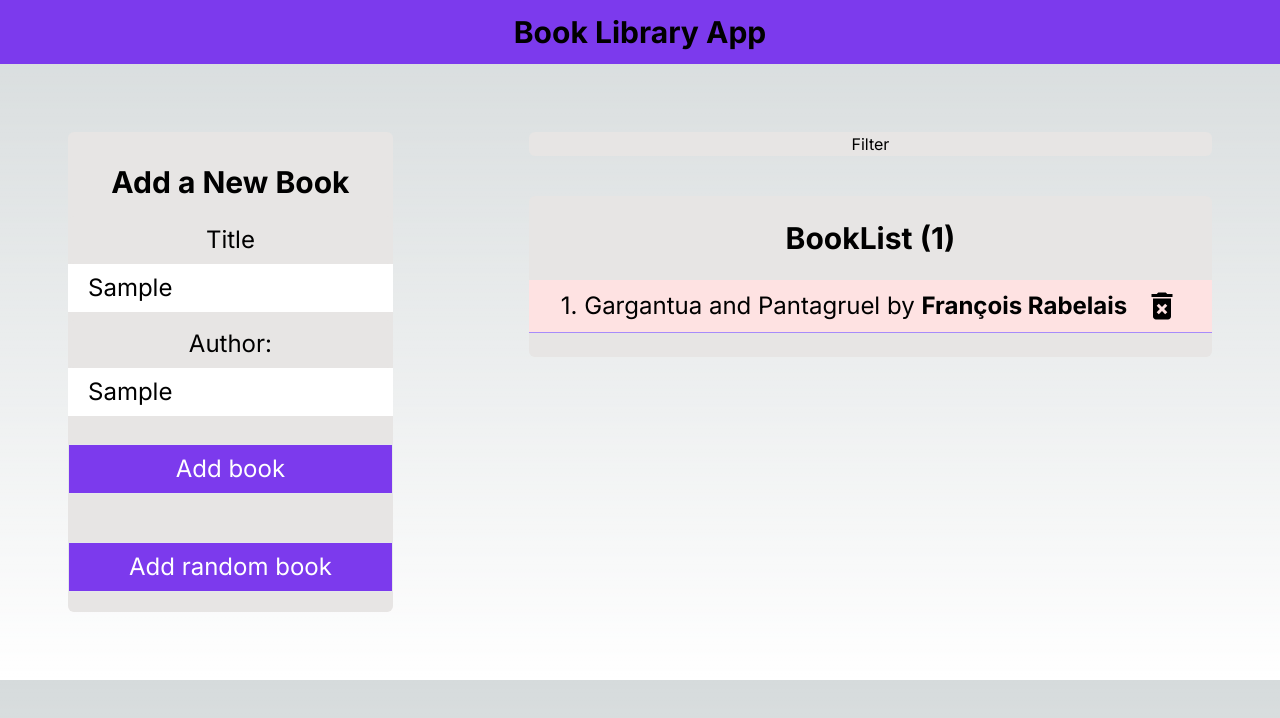
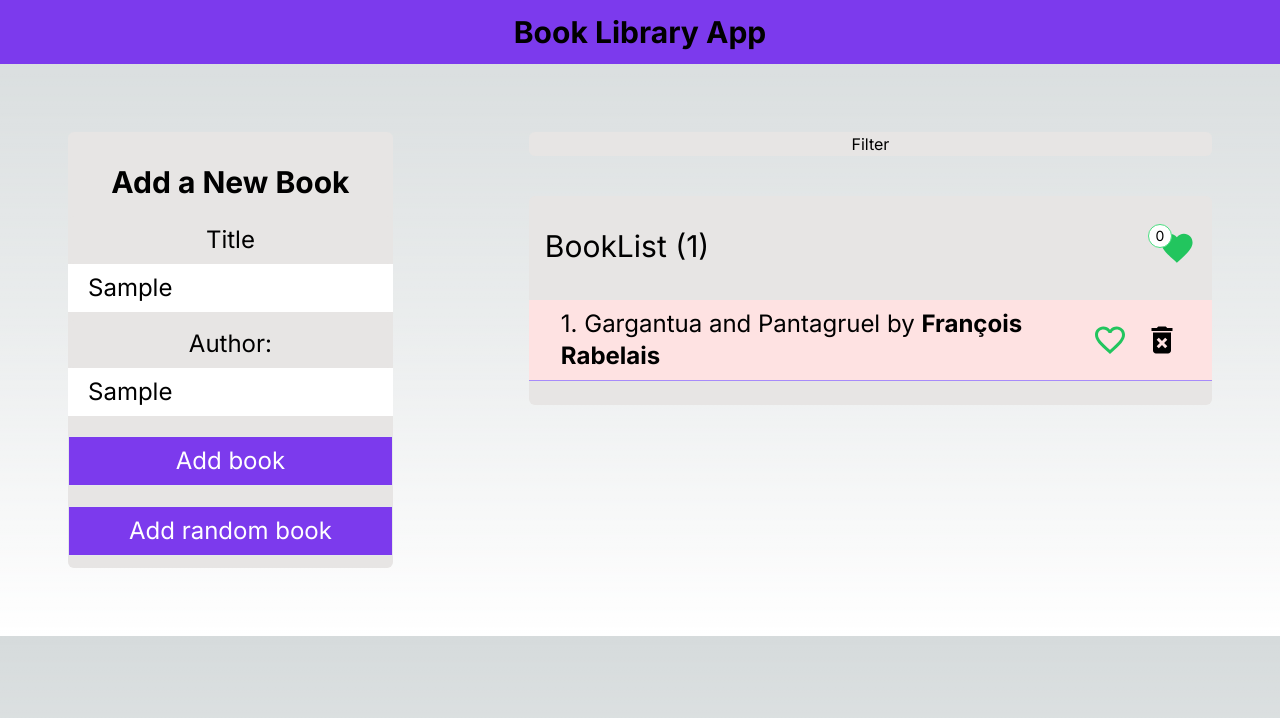
Before and after one commit to GezMin/book-service, a Next.js app in the folder frontend/: page / in a window 1280 px wide. Both pictures are taken after typing "Sample", "Sample" into the empty fields and a click on the button "Add random book". Shown: the top 718 px of the page. Built offline with nearby package versions, Linux system fonts and the light colour scheme.

Commit message:
toggle favorite book

```diff
--- a/frontend/src/app/components/BookForm/BookForm.js
+++ b/frontend/src/app/components/BookForm/BookForm.js
@@ -16,6 +16,7 @@ function BookForm() {
         const randomBookWithId = {
             ...randomBook,
             id: self.crypto.randomUUID(),
+            isFavorite: false,
         }
         dispatch(addBook(randomBookWithId))
     }
@@ -27,6 +28,7 @@ function BookForm() {
             title,
             author,
             id: self.crypto.randomUUID(),
+            isFavorite: false,
         }
         dispatch(addBook(book))
         setAuthor('')
@@ -71,14 +73,14 @@ function BookForm() {
                 </div>
                 <button
                     type='submit'
-                    className='w-full p-2 px-5 my-5 text-2xl text-white border bg-violet-600 hover:bg-violet-700'
+                    className='w-full p-2 px-5 my-3 text-2xl text-white border bg-violet-600 hover:bg-violet-700'
                 >
                     Add book
                 </button>
                 <button
                     type='button'
                     onClick={handleAddRandomBook}
-                    className='w-full p-2 px-5 my-5 text-2xl text-white border bg-violet-600 hover:bg-violet-700'
+                    className='w-full p-2 px-5 mb-3 text-2xl text-white border bg-violet-600 hover:bg-violet-700'
                 >
                     Add random book
                 </button>
--- a/frontend/src/app/components/BookList/BookList.js
+++ b/frontend/src/app/components/BookList/BookList.js
@@ -1,22 +1,33 @@
 import { useSelector } from 'react-redux'
 import { useDispatch } from 'react-redux'
-import { deleteBook } from '@/app/redux/books/actionCreators'
-import { MdDeleteForever } from 'react-icons/md'
+import { deleteBook, toggleFavorite } from '@/app/redux/books/actionCreators'
+import { MdDeleteForever, MdFavorite, MdFavoriteBorder } from 'react-icons/md'
 
 function BookList() {
     const books = useSelector(state => state.books)
     const dispatch = useDispatch()
     const countBooksList = books.length
+    const countIsFavorite = books.filter(book => book.isFavorite).length
 
     const deleteBookHandler = id => {
         dispatch(deleteBook(id))
     }
 
+    const toggleFavoriteHandler = id => {
+        dispatch(toggleFavorite(id))
+    }
+
     return (
-        <div className='block'>
-            <h2 className='p-2 mt-4 text-3xl font-bold'>
-                BookList ({countBooksList})
-            </h2>
+        <div className='flex flex-col items-center justify-center w-full h-full text-black rounded-md bg-stone-200'>
+            <div className='relative flex flex-row justify-between w-full p-4 mt-4 text-2xl'>
+                <span className='w-full text-3xl bold'>
+                    BookList ({countBooksList})
+                </span>
+                <MdFavorite size={40} className='text-green-500 ' />
+                <span className='absolute flex flex-col items-center justify-center w-6 h-6 ml-2 text-sm bg-white border border-green-400 rounded-full right-10 top-3 border-1'>
+                    {countIsFavorite}
+                </span>
+            </div>
 
             {books.length === 0 ? (
                 <p className='p-4 text-2xl italic text-red-500'>
@@ -32,9 +43,27 @@ function BookList() {
                             }`}
                         >
                             <div className='flex items-center justify-between'>
-                                <span>
+                                <span className='w-full'>
                                     {++i}. {book.title} by{' '}
                                     <strong>{book.author}</strong>
+                                </span>
+
+                                <span
+                                    onClick={() => {
+                                        toggleFavoriteHandler(book.id)
+                                    }}
+                                >
+                                    {book.isFavorite ? (
+                                        <MdFavorite
+                                            size={36}
+                                            className='text-green-500 cursor-pointer hover:text-green-700'
+                                        />
+                                    ) : (
+                                        <MdFavoriteBorder
+                                            size={36}
+                                            className='text-green-500 cursor-pointer hover:text-green-700'
+                                        />
+                                    )}
                                 </span>
                                 <span>
                                     <MdDeleteForever
@@ -42,7 +71,7 @@ function BookList() {
                                         onClick={() =>
                                             deleteBookHandler(book.id)
                                         }
-                                        className='cursor-pointer hover:text-red-500'
+                                        className='ml-4 cursor-pointer hover:text-red-500'
                                     />
                                 </span>
                             </div>
--- a/frontend/src/app/redux/books/actionCreators.js
+++ b/frontend/src/app/redux/books/actionCreators.js
@@ -13,3 +13,10 @@ export const deleteBook = bookId => {
         payload: bookId,
     }
 }
+
+export const toggleFavorite = bookId => {
+    return {
+        type: actionTypes.TOGGLE_FAVORITE,
+        payload: bookId,
+    }
+}
--- a/frontend/src/app/redux/books/reduser.js
+++ b/frontend/src/app/redux/books/reduser.js
@@ -8,6 +8,14 @@ const booksReduser = (state = initialState, action) => {
             return [...state, action.payload]
         case actionTypes.DELETE_BOOK:
             return state.filter(book => book.id !== action.payload)
+        case actionTypes.TOGGLE_FAVORITE: {
+            return state.map(book => {
+                if (book.id === action.payload) {
+                    return { ...book, isFavorite: !book.isFavorite }
+                }
+                return book
+            })
+        }
         default:
             return state
     }
```
